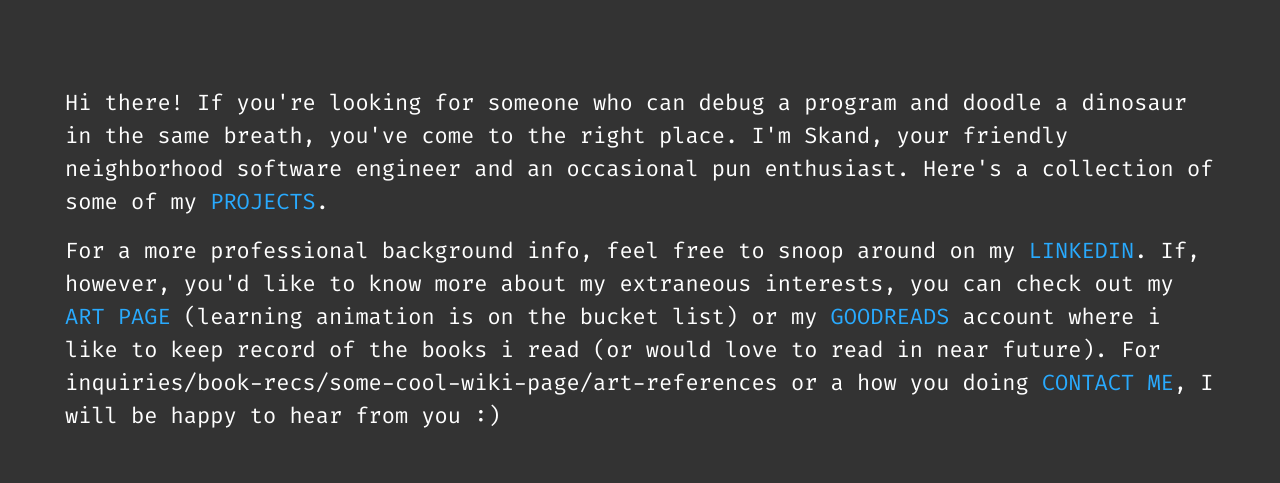
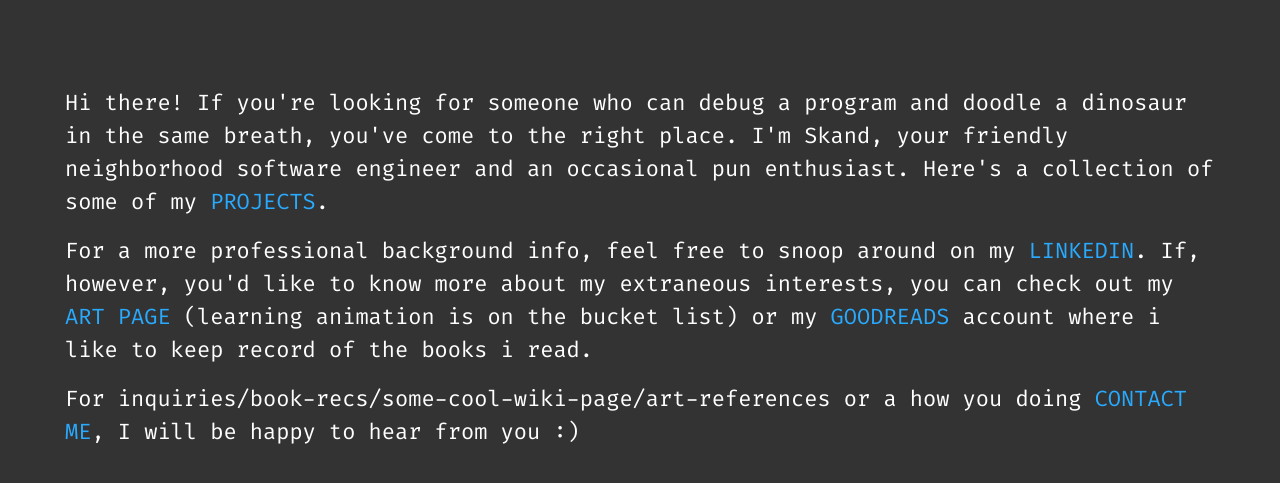
Before and after one commit to skand1110/portfolio-website, a plain HTML site: page index.html in a window 1280 px wide. Shown: the part 71-554 px from the top of the page. Drawn offline with nearby package versions, Linux system fonts and the light colour scheme; a web font is replaced by a local one.

Commit message:
Update index.html

```diff
--- a/index.html
+++ b/index.html
@@ -70,12 +70,15 @@
                 or my <a class="link" href="https://www.goodreads.com/user/show/56849520-skand-sharma">GOODREADS</a>
                 account where i like
                 to keep
-                record of the books i read (or would love to read in near future).
+                record of the books i read.
+
+
+            </p>
+            <p>
+
                 For inquiries/book-recs/some-cool-wiki-page/art-references or a how you doing <a
                     href="mailto: skandjsharma@gmail.com">CONTACT ME</a>,
                 I will be happy to hear from you :)
-            </p>
-            <p>
              <!--     P.S. If this wasn´t enough for you no worries!
                 you can also find out more
                 <a class="link" href="assets/Skand Sharma.pdf" download="Skand Sharma">ABOUT ME</a> here (it's my
```
